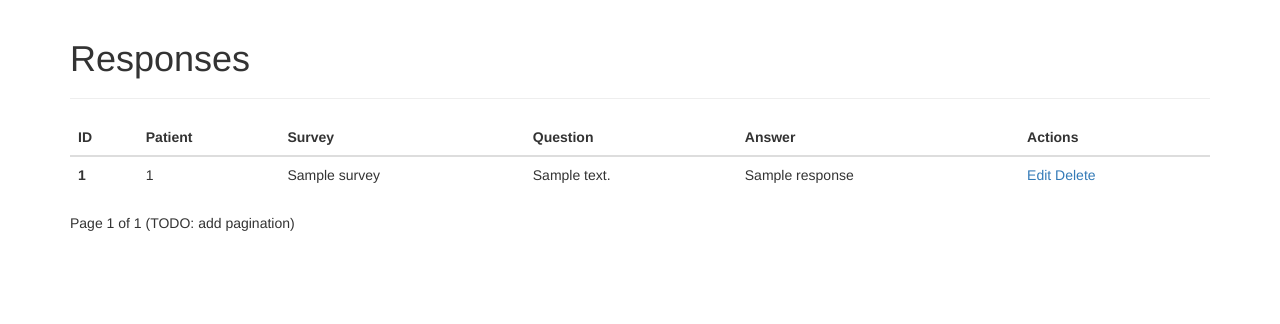
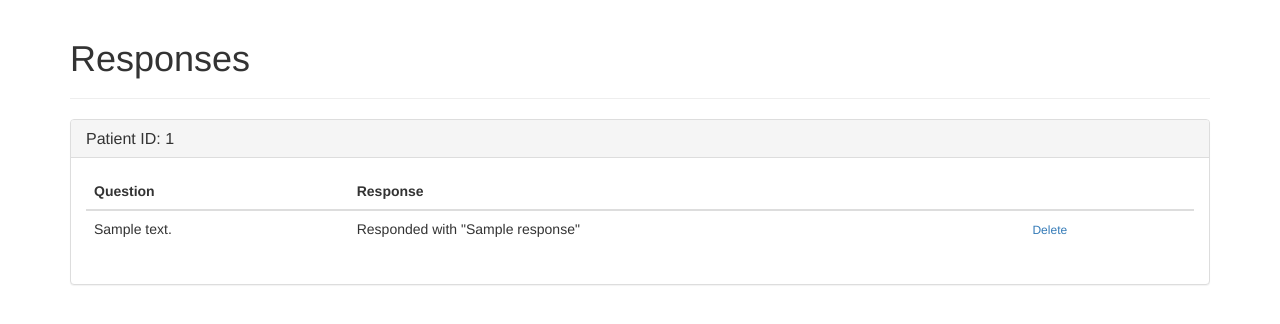
Before and after one commit to ryananeff/medtracker, a Flask app: template medtracker/templates/responses.html in a window 1280 px wide. Shown: the part 51-375 px from the top of the page. Run offline with Flask 2, Linux system fonts and the light colour scheme; the template is opened without the code that fills it: most values are stand-ins (such as "Sample title", 1, 10 or a date in 2020); parts of the project's set-up code (start-up, migrations or seed data) failed here and were passed over; some libraries are stand-ins or nearby versions.

Commit message:
Final layout edits for tonight.

```diff
--- a/medtracker/templates/responses.html
+++ b/medtracker/templates/responses.html
@@ -3,42 +3,56 @@
 	    <div class="page-header">
 		    <h1>Responses</h1>
 	    </div>
-	    <table class="table table-hover">
-		<thead>
-			<tr>
-			<th> ID </th>
-			<th> Patient </th>
-			<th> Survey </th>
-			<th> Question </th>
-			<th> Answer </th>
-			<th> Actions </th>
-			</tr>
-		</thead>
-		<tbody>
-		{% for response in responses %}
-		<tr>
-			<th scope="row">{{ response.id }}</th>
-			<td> {{ response.uniq_id }}</td>
-			<td> {{ response._question.survey.title }}</td>
-			<td> {{ response._question.body }}</td>
-			<td> {{ response.response }}</td>
-			<td>
-			<a href="/responses/edit/{{ response.id }}">Edit</a>
-			<a href="/responses/delete/{{ response.id }}">Delete</a>
+	    <div class="panel-group" id="accordion" role="tablist" aria-multiselectable="true">
+		{% for uniq_id,responseobj in responses.iteritems() %}
+		  <div class="panel panel-default">
+			<div class="panel-heading" role="tab" id="headingOne">
+			  <h4 class="panel-title">
+				<a role="button" data-toggle="collapse" data-parent="#accordion" href="#collapse{{loop.index}}" aria-expanded="true" aria-controls="collapse{{loop.index}}">
+				  		Patient ID: {{ uniq_id[:8] }}
+				</a>
+			  </h4>
+			</div>
+			<div id="collapse{{loop.index}}" class="panel-collapse collapse in" role="tabpanel" aria-labelledby="heading{{loop.index}}">
+			  <div class="panel-body">
+				  <table class="table">
+					  <thead>
+					  <th>Question</th>
+					  <th>Response</th>
+					  <th></th>
+					  </thead>
+					  <tbody>
+					  </tbody>
+				  {% for response in responseobj %}
+				  <tr><td>{{response.question.body}}</h4></td>
+				<td>Responded with
+				{% if "YES" in response.question.kind|string %}
+					{% if response.response %}YES{% else %}NO{% endif %}
+				{% elif "10" in response.question.kind|string %}
+					{{response.response}} out of 10
+				{% else %}
+				"{{response.response}}"
+				{% endif %}
 				</td>
-		</tr>
+				<td>
+				<a href="/responses/delete/{{ response.id }}" class="btn btn-xs btn-secondary">Delete</a>
+				</td></tr>
+				{% endfor %}
+
+				</tbody>
+				</table>
+			  </div>
+			</div>
+		  </div>
 		{% endfor %}
-		</tbody>
-	    </table>
-	    {% if responses.first() == None %}
+		</div>
+	    {% if responses|length == 0 %}
 	    <div class="well">
 		<div class="starter-template">
 		No responses yet.
 		<h1>:(</h1>
 		<a href="/surveys">Choose a survey to take &raquo;</a>
 		</div></div>
-	    {% else %}
-	    Page 1 of 1 (TODO: add pagination)
 	    {% endif %}
 	    </div>
     </div><!-- /.container -->
--- a/medtracker/templates/surveys.html
+++ b/medtracker/templates/surveys.html
@@ -1,7 +1,7 @@
 {% extends "layout.html" %}
 {% block body %}
 	    <div class="page-header">
-		    <h2><span style="color: grey;">username /</span> Surveys </h2>
+		    <h2><span style="color: grey;">username /</span> Surveys <a href="/surveys/new/" class="btn btn-sm btn-primary">Build a new survey</a></h2>
 	    </div>
 
 	    <div class="row">
@@ -31,7 +31,7 @@
 		</div></div>
 	    {% else %}
 	    <div class="row" style="padding-top:20px;">
-	    <a href="/surveys/new/" class="btn btn-lg btn-primary">Build a new survey</a>
+
 	    </div>
 	    {% endif %}
 	    </div>
--- a/medtracker/templates/triggers.html
+++ b/medtracker/templates/triggers.html
@@ -1,7 +1,7 @@
 {% extends "layout.html" %}
 {% block body %}
 	    <div class="page-header">
-		    <h2><span style="color: grey;">username /</span> Triggers </h2>
+		    <h2><span style="color: grey;">username /</span> Triggers <a href="/triggers/new" class="btn btn-sm btn-primary">Add a trigger for a question</a> </h2>
 	    </div>
 	    <table class="table table-hover">
 		{% for trigger in triggers %}
@@ -50,8 +50,6 @@
 		<h1>:(</h1>
 		<a href="/triggers/new">Create a trigger for a question &raquo;</a>
 		</div></div>
-	    {% else %}
-	    <a href="/triggers/new" class="btn btn-sm btn-primary">Add a trigger for a question &raquo;</a>
 	    {% endif %}
 	    </div>
     </div><!-- /.container -->
```
Also changed, not shown: medtracker/templates/view_survey.html (+5 -6 lines), medtracker/views.py (+7 -3 lines).
